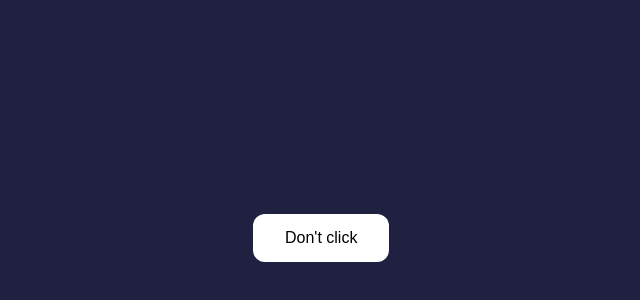
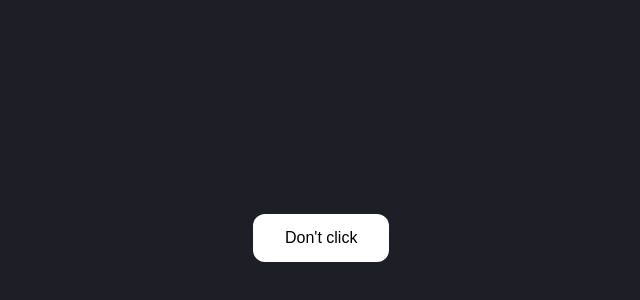
Before and after one commit to Noey26150/Noey26150.github.io, a plain HTML site: page index.html in a window 1280 px wide. Shown: the part 190-490 px from the top of the page, without its empty margins (389-1029 px from the left). Drawn offline with Linux system fonts and the light colour scheme.

Commit message:
Update style.css

```diff
--- a/style.css
+++ b/style.css
@@ -1,5 +1,5 @@
 body {
-    background-color: #202040; /* Gris foncé, légèrement bleu */
+    background-color: #1d1e26; /* Gris foncé, légèrement bleu */
     display: flex;
     justify-content: center;
     align-items: center;
```
